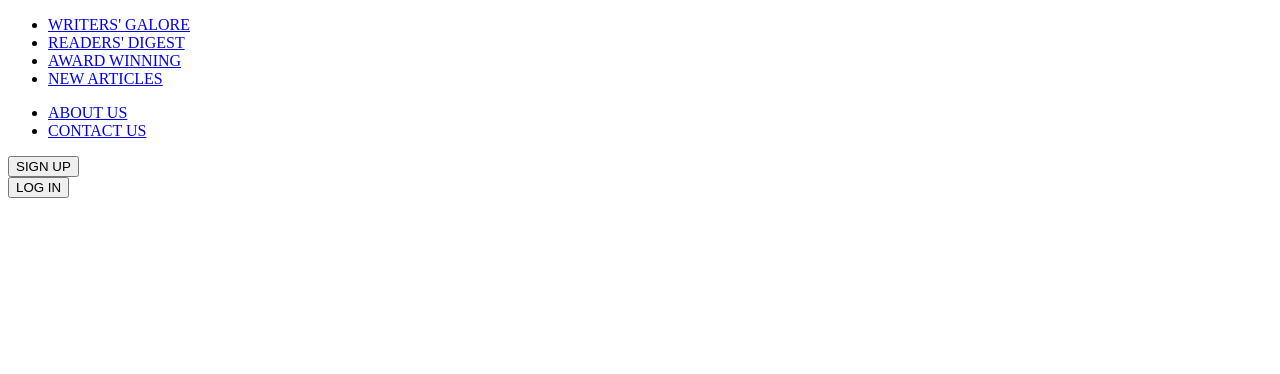
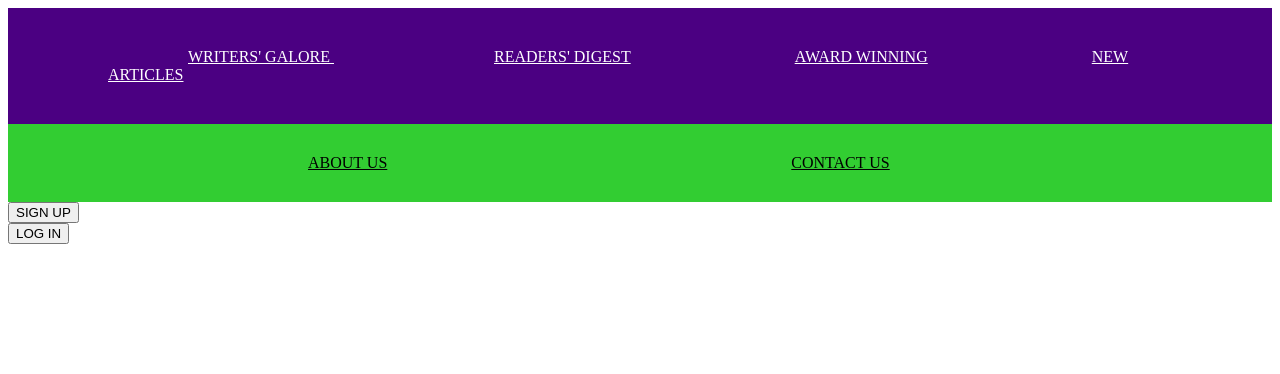
Before and after one commit to Barnabas27/CREATIVES-WEBSITE., a plain HTML site: page index.html in a window 1280 px wide. Drawn offline with Linux system fonts and the light colour scheme; the site is published under a folder, as on GitHub Pages, so addresses that start at the root find nothing.

Commit message:
re-aligning of html files then routing CSS file

```diff
--- a/index.html
+++ b/index.html
@@ -5,7 +5,7 @@
     <meta charset="UTF-8">
     <meta name="viewport" content="width=device-width, initial-scale=1.0">
     <title>Creatives Paradise</title>
-    <link rel="stylesheet" href="/CSS/style.css" type="text/css">
+    <link rel="stylesheet" href="./CSS/style.css" type="text/css">
     <link rel="stylesheet" href="https://use.fontawesome.com/releases/v.5.8.2/css/all.css">
 </head>
 
@@ -13,10 +13,10 @@
     <div class="first">
         <nav>
             <ul>
-                <li><a href="/HTML/Writersgalore.html"> WRITERS' GALORE </a></li>
-                <li> <a href="/HTML/Readersdigest.html"> READERS' DIGEST</a></li>
-                <li> <a href="/HTML/Awardwinning.html">AWARD WINNING</a></li>
-                <li> <a href="/HTML/Newarticles.html">NEW ARTICLES</a> </li>
+                <li><a href="Writersgalore.html"> WRITERS' GALORE </a></li>
+                <li> <a href="Readersdigest.html"> READERS' DIGEST</a></li>
+                <li> <a href="Awardwinning.html">AWARD WINNING</a></li>
+                <li> <a href="Newarticles.html">NEW ARTICLES</a> </li>
             </ul>
         </nav>
     </div>
```
Also changed, not shown: Awardwinning.html (added), HTML/Awardwinning.html (deleted), HTML/Newarticles.html (deleted), HTML/Readersdigest.html (deleted), Newarticles.html (added), Readersdigest.html (added), Writersgalore.html (renamed from HTML/Writersgalore.html).
